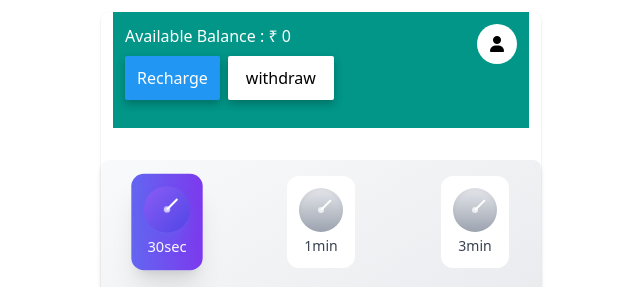
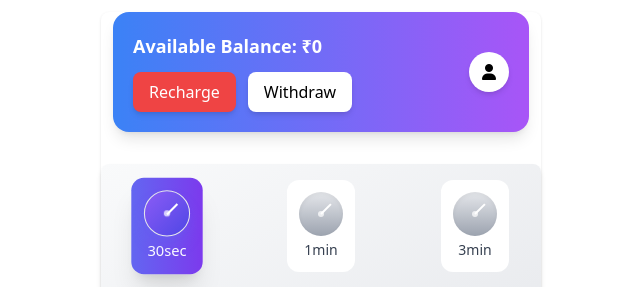
Before and after one commit to Narayandwivedi/colour-trading, a React (Vite) app in the folder frontend/: page /colourtrading in a window 1280 px wide. Shown: the top 287 px of the page, without its empty margins (319-959 px from the left). Built offline with nearby package versions, Linux system fonts and the light colour scheme; no server answers.

Commit message:
changes in topbat

```diff
--- a/frontend/src/components/Result.jsx
+++ b/frontend/src/components/Result.jsx
@@ -1,46 +1,53 @@
-import { useContext, useEffect, useState } from "react";
+import { useContext, useEffect, useRef, useState } from "react";
 import { AppContext } from "../context/AppContext";
 import axios from "axios";
+
 export default function Result() {
   const [results, setResults] = useState([]);
-  const { BACKEND_URL , winColour , gameType , timer } = useContext(AppContext);
+  const [latestPeriod, setLatestPeriod] = useState(null); // Local tracking
+  const intervalRef = useRef(null);
+
+  const { BACKEND_URL, gameType, timer } = useContext(AppContext);
 
   const fetch_30_results = async () => {
     try {
       const { data } = await axios.get(`${BACKEND_URL}/api/latest/result/${gameType}`);
-      setResults(data.results);
+      const latest = data.results[0];
 
+      // Only update when new period is detected
+      if (latest && latest.period !== latestPeriod) {
+        setResults(data.results);
+        setLatestPeriod(latest.period);
+
+        if (intervalRef.current) {
+          clearInterval(intervalRef.current);
+          intervalRef.current = null;
+        }
+      }
     } catch (err) {
-      console.log("some error while fetching result data", err.message);
+      console.log("Error fetching results:", err.message);
     }
   };
 
-  console.log(winColour);
-
-
-// implement later fecth only 1 result and push on top of array and remove last --> reduce db load
-
-  // const fetch_1_result = async()=>{
-  //   try {
-  //     const { data } = await axios.get(`${BACKEND_URL}/api/latest/oneresult`);
-  //     console.log(data);
-
-  //   } catch (err) {
-  //     console.log("some error while fetching result data", err.message);
-  //   }
-  // }
-
+  // Initial fetch when gameType changes
   useEffect(() => {
     fetch_30_results();
   }, [gameType]);
 
+  // Polling logic when timer is below threshold
+  useEffect(() => {
+    if (timer <= 2 && !intervalRef.current) {
+      console.log("start polling for result");
 
-  useEffect(() => {
-
-     const interval = setInterval(fetch_30_results, 2000);
-     return ()=>{clearInterval(interval)}
-
-  }, [gameType]);
+      intervalRef.current = setInterval(fetch_30_results, 500); // Fast polling
+    }
+    return () => {
+      if (intervalRef.current) {
+        clearInterval(intervalRef.current);
+        intervalRef.current = null;
+      }
+    };
+  }, [timer]);
 
   return (
     <div className="result-container mb-6">
@@ -78,13 +85,12 @@ export default function Result() {
                   big
                 </td>
                 <td className="border border-gray-300 text-center py-2 text-gray-700">
-                  4{" "}
+                  4
                 </td>
                 <td>
                   <div
-                    className={`w-4 h-4 ${
-                      item.colour === "red" ? "bg-red-500" : "bg-green-500"
-                    } rounded-full mx-auto`}
+                    className={`w-4 h-4 ${item.colour === "red" ? "bg-red-500" : "bg-green-500"
+                      } rounded-full mx-auto`}
                   ></div>
                 </td>
               </tr>
--- a/frontend/src/components/Timer.jsx
+++ b/frontend/src/components/Timer.jsx
@@ -8,7 +8,7 @@ function Watch({ selected }) {
     <div
       className={`relative h-[44px] w-[44px] rounded-full transition-all duration-300
         ${selected
-          ? "bg-gradient-to-br from-violet-500 to-indigo-600 shadow-lg shadow-indigo-500/40"
+          ? "bg-gradient-to-br from-violet-500 to-indigo-600 shadow-lg shadow-indigo-500/40 border"
           : "bg-gradient-to-b from-gray-200 to-gray-400 shadow-inner"
         }`}
     >
--- a/frontend/src/components/Topbar.jsx
+++ b/frontend/src/components/Topbar.jsx
@@ -1,60 +1,57 @@
 import { useContext, useState } from "react";
 import { Link } from "react-router-dom";
 import { AppContext } from "../context/AppContext";
+
 export default function Topbar() {
   const { availBalance } = useContext(AppContext);
-  const [isUserPopupOpen , setIsUserPopupOpen] = useState(false)
+  const [isUserPopupOpen, setIsUserPopupOpen] = useState(false);
+
   return (
-    <div className="top-container p-3 m-3 mb-5">
-      <div className="wrapper flex justify-between">
-        {/* left */}
+    <div className="top-container m-3 mb-5 rounded-2xl bg-gradient-to-r from-blue-500 to-purple-500 shadow-lg p-5 text-white">
+      <div className="wrapper flex justify-between items-center">
+        {/* Left */}
+        <div className="left flex flex-col gap-3">
+          <p className="text-lg font-semibold">Available Balance: ₹{availBalance}</p>
 
-        <div className="left mb-4 flex flex-col gap-2">
-          <p className="text-white">Available Balance : ₹ {availBalance}</p>
-          {/* options */}
-
-          <div className="flex gap-2">
+          {/* Options */}
+          <div className="flex gap-3">
             <Link to={"/addbalance"}>
-            <button
-              className="text-white rounded-sm shadow-md"
-              style={{
-                backgroundColor: "#2296f3",
-                padding: "10px 12px",
-                boxShadow: "0px 4px 8px rgba(0, 0, 0, 0.25)",
-              }}
-            >
+              <button className="bg-red-500 hover:bg-blue-700 text-white px-4 py-2 rounded-lg shadow-md transition">
                 Recharge
               </button>
             </Link>
 
             <Link to={"/withdraw"}>
-            <button
-              style={{
-                backgroundColor: "white",
-                padding: "10px 18px",
-                boxShadow: "0px 4px 8px rgba(0, 0, 0, 0.25)",
-              }}
-              className="rounded-sm shadow-lg "
-            >
-              withdraw
+              <button className="bg-white text-black hover:bg-gray-100 px-4 py-2 rounded-lg shadow-md transition">
+                Withdraw
               </button>
             </Link>
           </div>
         </div>
-        {/* right */}
+
+        {/* Right */}
         <div>
-            <button onClick={()=>{setIsUserPopupOpen(true)}} className="bg-white h-[40px] w-[40px] rounded-full"><i class="fa-solid fa-user"></i></button>
+          <button
+            onClick={() => setIsUserPopupOpen(true)}
+            className="bg-white text-black hover:bg-gray-100 h-10 w-10 flex items-center justify-center rounded-full shadow-md transition"
+          >
+            <i className="fa-solid fa-user"></i>
+          </button>
         </div>
       </div>
-      {/* user detail popup */}
-      {
-        isUserPopupOpen&&(
-         <div>
-           <div onClick={()=>{setIsUserPopupOpen(false)}} className="fixed inset-0 bg-black opacity-[50%]"></div>
-           <div className="bg-white absolute w-[75%] top-0 bottom-0 left-0 z-10"></div>
+
+      {/* User Detail Popup */}
+      {isUserPopupOpen && (
+        <>
+          <div
+            onClick={() => setIsUserPopupOpen(false)}
+            className="fixed inset-0 bg-black bg-opacity-50 z-10"
+          ></div>
+          <div className="bg-white absolute top-0 bottom-0 left-0 w-[75%] z-20 p-5">
+            <p>User Details Here</p>
           </div>
-        )
-      }
+        </>
+      )}
     </div>
   );
 }
```
Also changed, not shown: 1 other file (tests, documents, lock files or other folders). Lines whose indentation alone changed are shown as unchanged.
